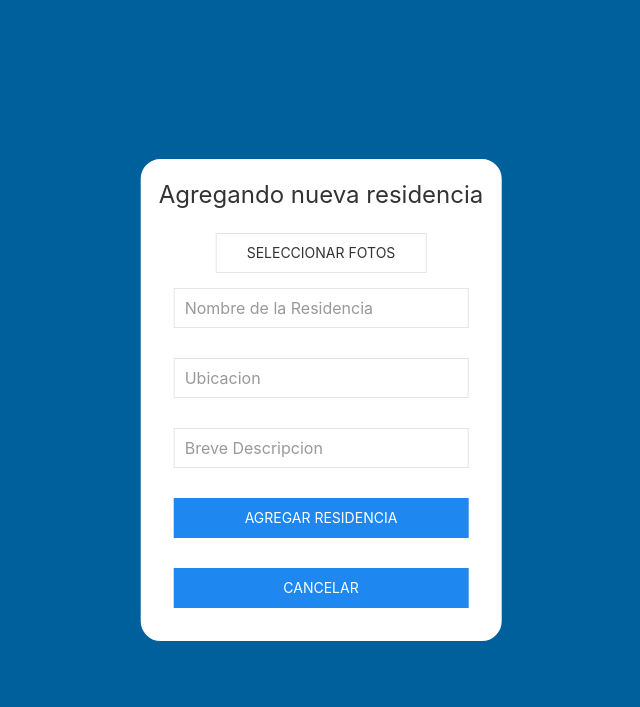
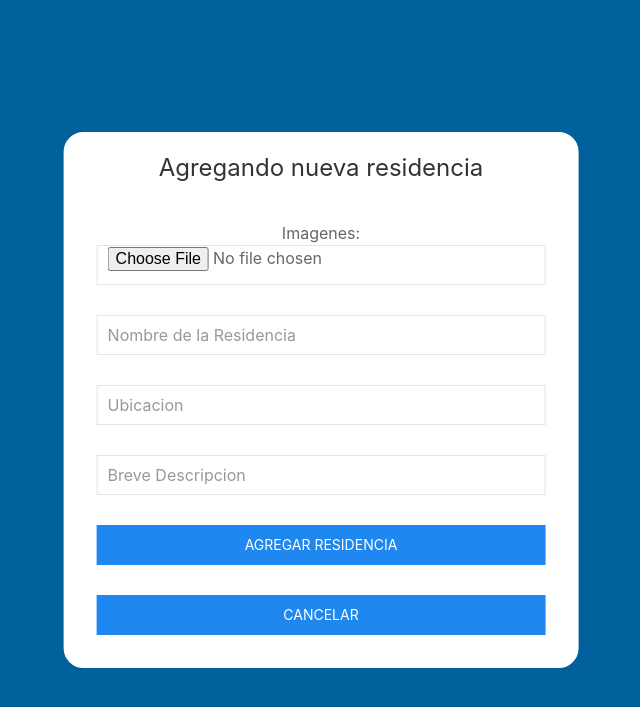
Before and after one commit to anaalazaro/IngenieriaSoftware2, a PHP site: page /pantalla-agregar-residencia.php in a window 1280 px wide. Shown: the top 707 px of the page, without its empty margins (319-959 px from the left). Run offline with PHP 8.4, Linux system fonts and the light colour scheme.

Commit message:
Add files via upload

```diff
--- a/HSH/index.php
+++ b/HSH/index.php
@@ -7,6 +7,11 @@
     <link rel="stylesheet" type="text/css" href="css/personal.css" />
     <script src="js/uikit.min.js"></script>
     <script src="js/uikit-icons.min.js"></script>
+    <h1 align="center"> Bienvenidos </h1>
+    <center>
+
+    <img src="hsh-logo.png"width="250" height="250" >
+  </center>
   </head>
   <body class="uk-height-viewport my-background-color">
 
--- a/HSH/pantalla-agregar-residencia.php
+++ b/HSH/pantalla-agregar-residencia.php
@@ -11,31 +11,35 @@
   <body class="uk-height-viewport my-background-color">
 
     <div class="uk-position-center my-form-box">
-        <form action="utils/agregarResidencia.php" method="post" class="uk-form uk-padding-small">
+        <form action="registarRes.php" method="post" enctype="multipart/form-data" class="uk-form uk-padding-small" >
           <div class="">
             <p class="uk-text-lead">Agregando nueva residencia</p>
           </div>
-          <div uk-form-custom class="">
-            <input name="foto" type="file" multiple="true">
-            <button class="uk-width-1-1 uk-button uk-button-default" type="button" tabindex="-1">Seleccionar Fotos</button>
+          <div class="uk-width-1-1 uk-padding-small">
+            <label for="foto">
+              Imagenes:
+            <input id="foto" name="foto" type="file" size="20" accept="image/*" class="uk-input" >
+          <!--<button  class="uk-width-1-1 uk-button uk-button-default" type="button" tabindex="-1">Seleccionar Fotos</button>-->
+            </label>
           </div>
           <div class="uk-width-1-1 uk-padding-small">
-            <input id="nombre" name="nombre" type="text" class="uk-input" placeholder="Nombre de la Residencia" required>
+            <input id="nombre"  name="nombre" type="text" class="uk-input" placeholder="Nombre de la Residencia" >
           </div>
           <div class="uk-width-1-1 uk-padding-small">
-            <input type="text" name="ubicacion" class="uk-input" placeholder="Ubicacion" required>
+            <input id="ubicacion"type="text" name="ubicacion" class="uk-input" placeholder="Ubicacion" >
           </div>
           <div class="uk-width-1-1 uk-padding-small">
-            <input name="descripcion" type="text" class="uk-input" placeholder="Breve Descripcion" required>
+            <input id="descripcion" name="descripcion" type="text" class="uk-input" placeholder="Breve Descripcion"  >
           </div>
           <div class="uk-width-1-1 uk-padding-small">
-            <input type="submit" value="agregar residencia" class="uk-width-1-1 uk-button uk-button-primary"></input>
+            <input  type="submit" value="agregar residencia" class="uk-width-1-1 uk-button uk-button-primary"></input>
           </div>
           <div class="uk-width-1-1 uk-padding-small">
             <input type="submit" value="cancelar" class="uk-width-1-1 uk-button uk-button-primary" >
           </div>
         </form>
     </div>
+  <script type="text/javascript" src="validar_agregar.js"></script>
 
   </body>
 </html>
```
Also changed, not shown: HSH/conexion.php (added, +19 -0 lines), HSH/registrarRes.php (added, +55 -0 lines), HSH/hsh-logo.png (added).
